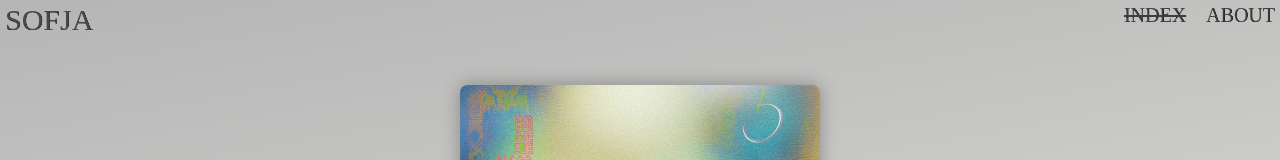
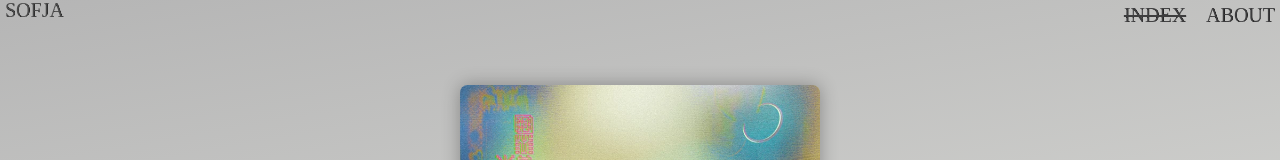
Before and after one commit to sofffja/sofja.uno, a React (Vite) app: page / in a window 1280 px wide. Shown: the top 160 px of the page. Built offline with nearby package versions, Linux system fonts and the light colour scheme; a web font is replaced by a local one.

Commit message:
Update Menu.jsx

```diff
--- a/src/components/Menu.jsx
+++ b/src/components/Menu.jsx
@@ -6,7 +6,7 @@ export default function Menu() {
   return (
     <>
       <header className="fixed top-0 left-0 flex justify-between drop-shadow-[1px_1px_0px_rgba(0,0,0,0.5)] uppercase px-1 leading-none w-full mix-blend-difference ">
-        <h1 className="text-xl md:text-2xl">Sofja</h1>
+        <h1 className="">Sofja</h1>
         <nav className="flex gap-2 md:gap-4 pt-1">
           <NavLink
             to="/"
```
